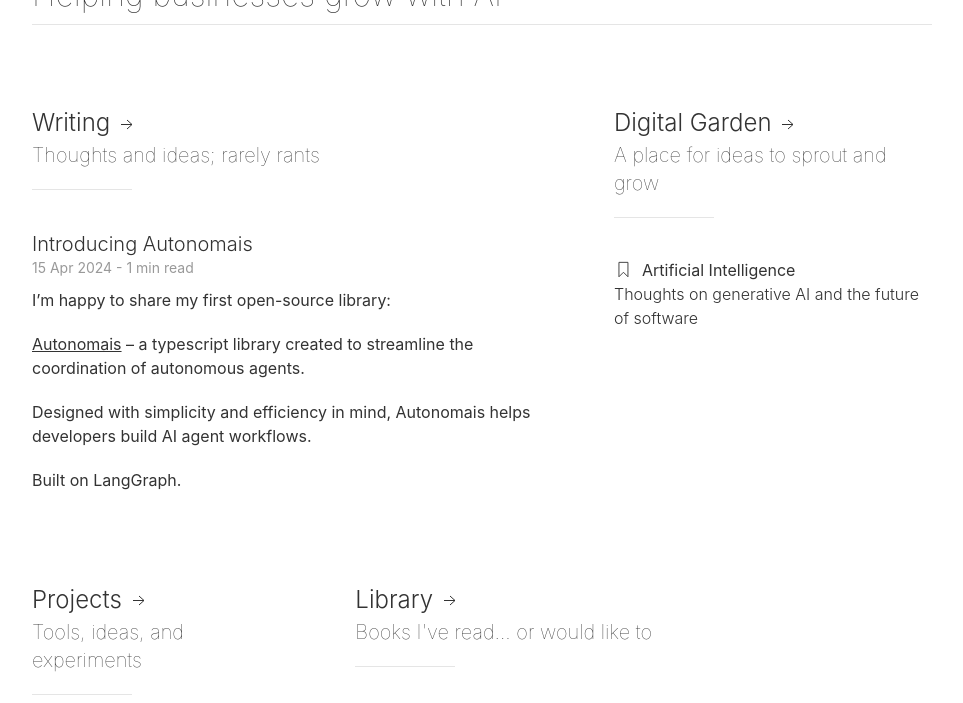
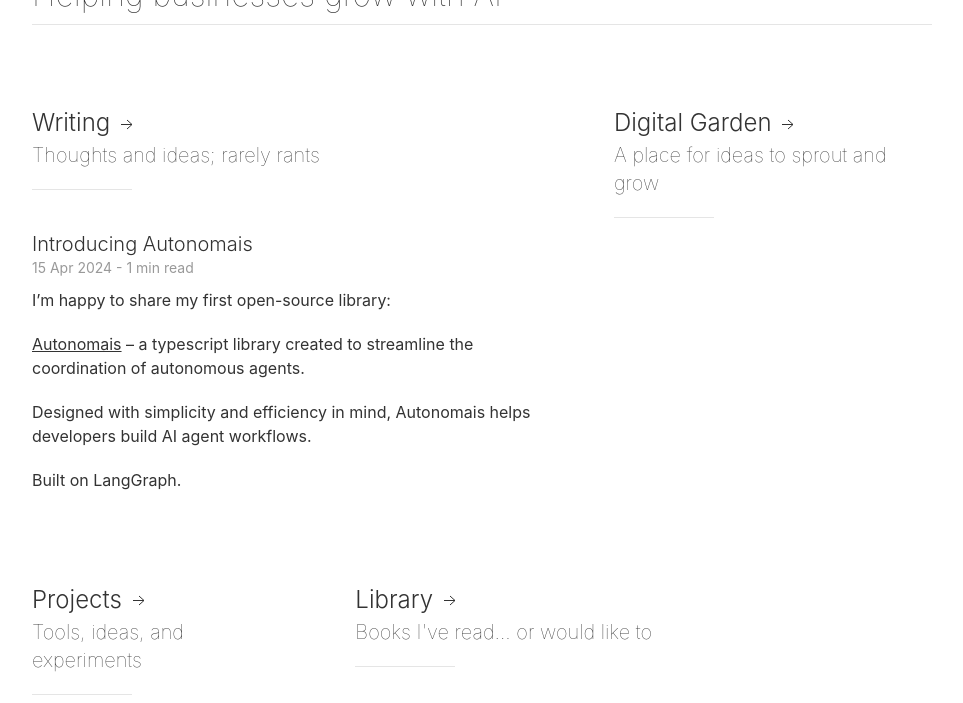
Before and after one commit to nyvyn/nyvyn.github.io, a Jekyll site: the page built from _pages/index.markdown, in a window 1280 px wide and 900 px high, scrolled down 614 px, cut to the strip 0-703 px from the top of the window. Shown: the whole strip, without its empty margins (158-1121 px from the left). Built offline with Jekyll 4.4.1, drawn with Linux system fonts in a browser that asks for light colours; some of the changed lines change nothing that is shown.

Commit message:
Rename "topics" collection to "notes"
In the configuration file, the "topics" collection has been renamed to "notes". Additionally, the "artificial-intelligence.markdown" file has been moved from the "_topics" directory to the newly named "_notes" directory.

```diff
--- a/_config.yml
+++ b/_config.yml
@@ -13,7 +13,7 @@
 
 # Define additional collections
 collections:
-  topics:
+  notes:
     output: true
     permalink: /notes/:name
 
```
Also changed, not shown: _notes/artificial-intelligence.markdown (renamed from _topics/artificial-intelligence.markdown).
